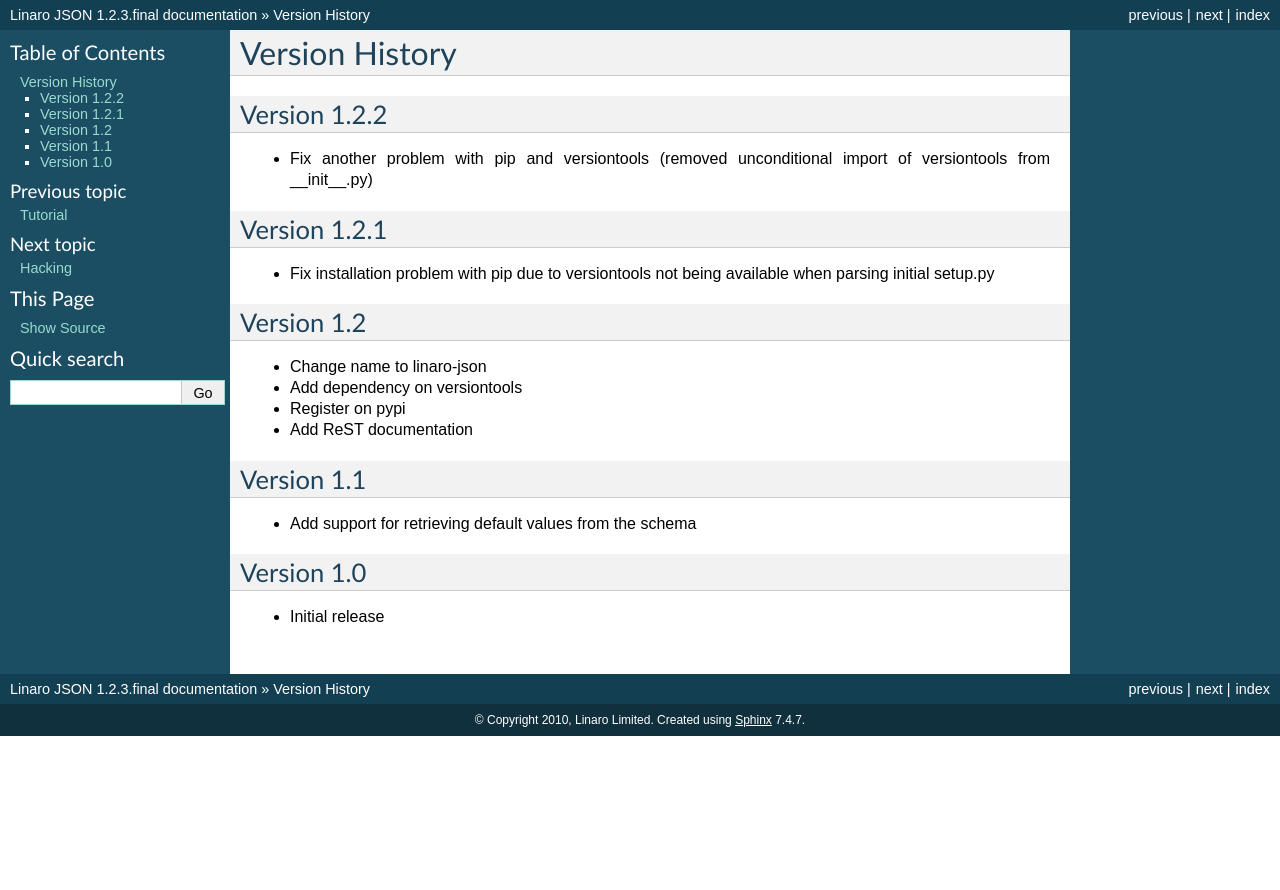
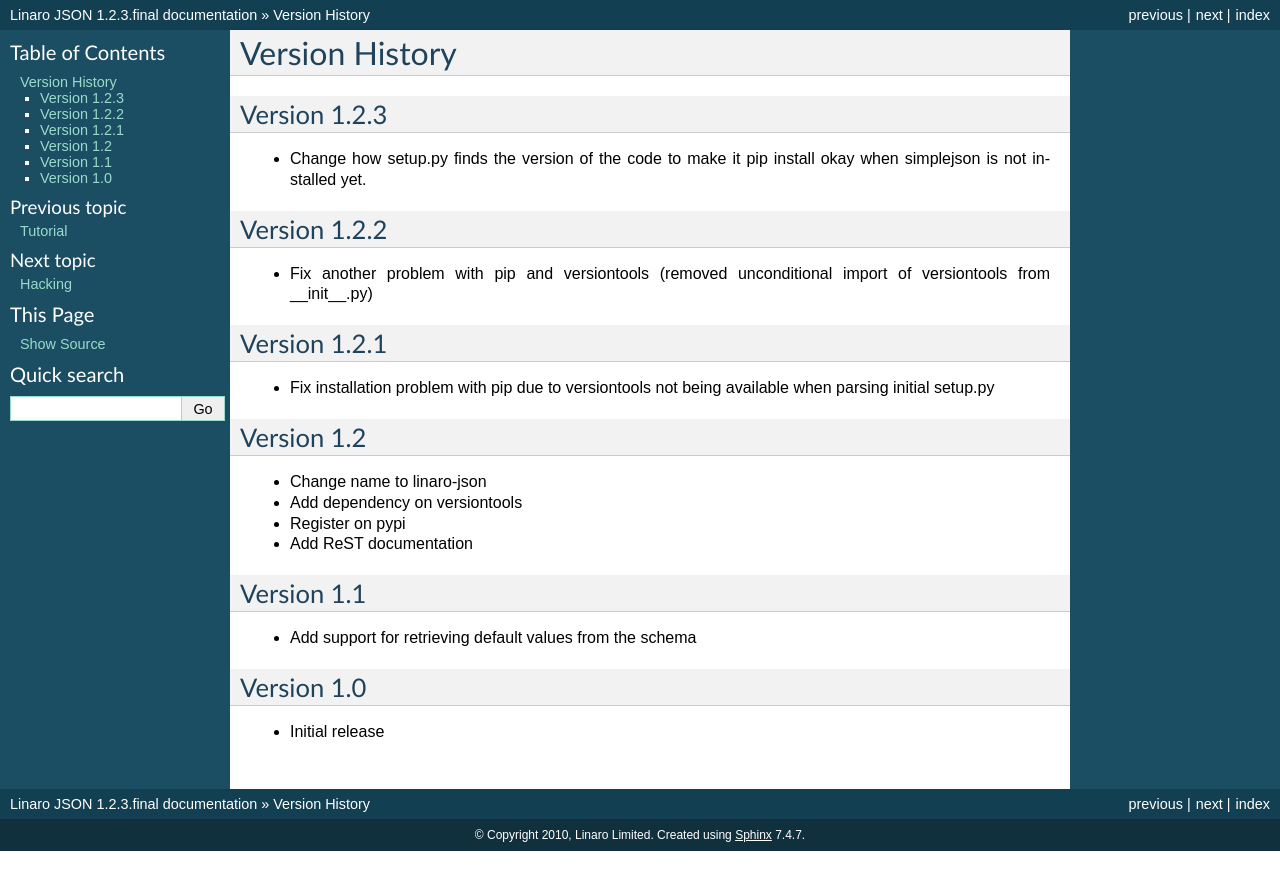
Before and after one commit to zyga/json-schema-validator, a Sphinx documentation site: the page built from doc/changes.rst, in a window 1280 px wide. Shown: the top 890 px of the page. Built offline with Sphinx 7.4.7, drawn with Linux system fonts in a browser that asks for light colours; the version number is read from the project's files by our own code.

Commit message:
Add changelog for 1.2.3

```diff
--- a/doc/changes.rst
+++ b/doc/changes.rst
@@ -1,5 +1,12 @@
 Version History
 ***************
+
+Version 1.2.3
+=============
+
+* Change how setup.py finds the version of the code to make it pip install okay
+  when simplejson is not installed yet.
+
 
 Version 1.2.2
 =============
```
